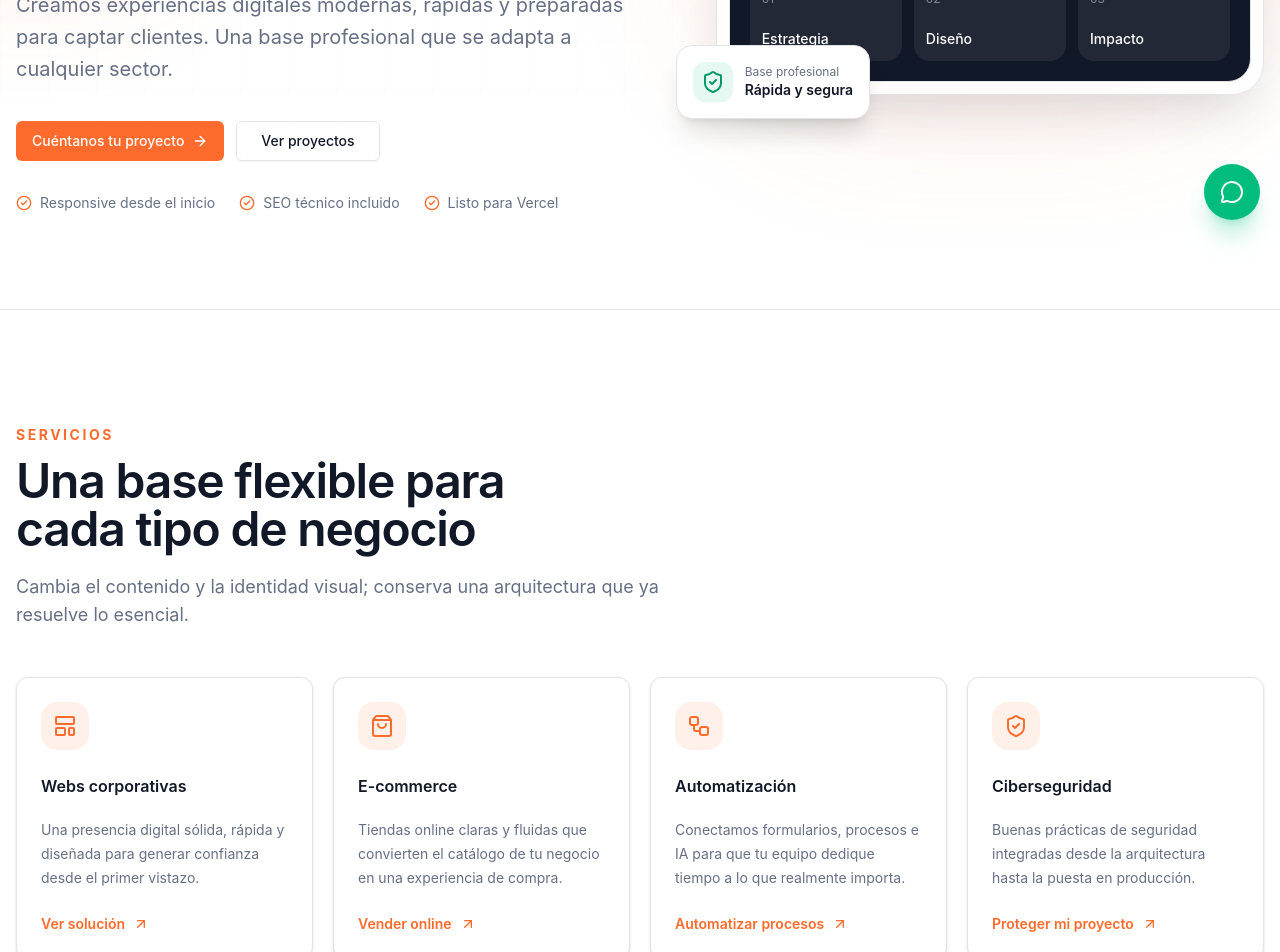
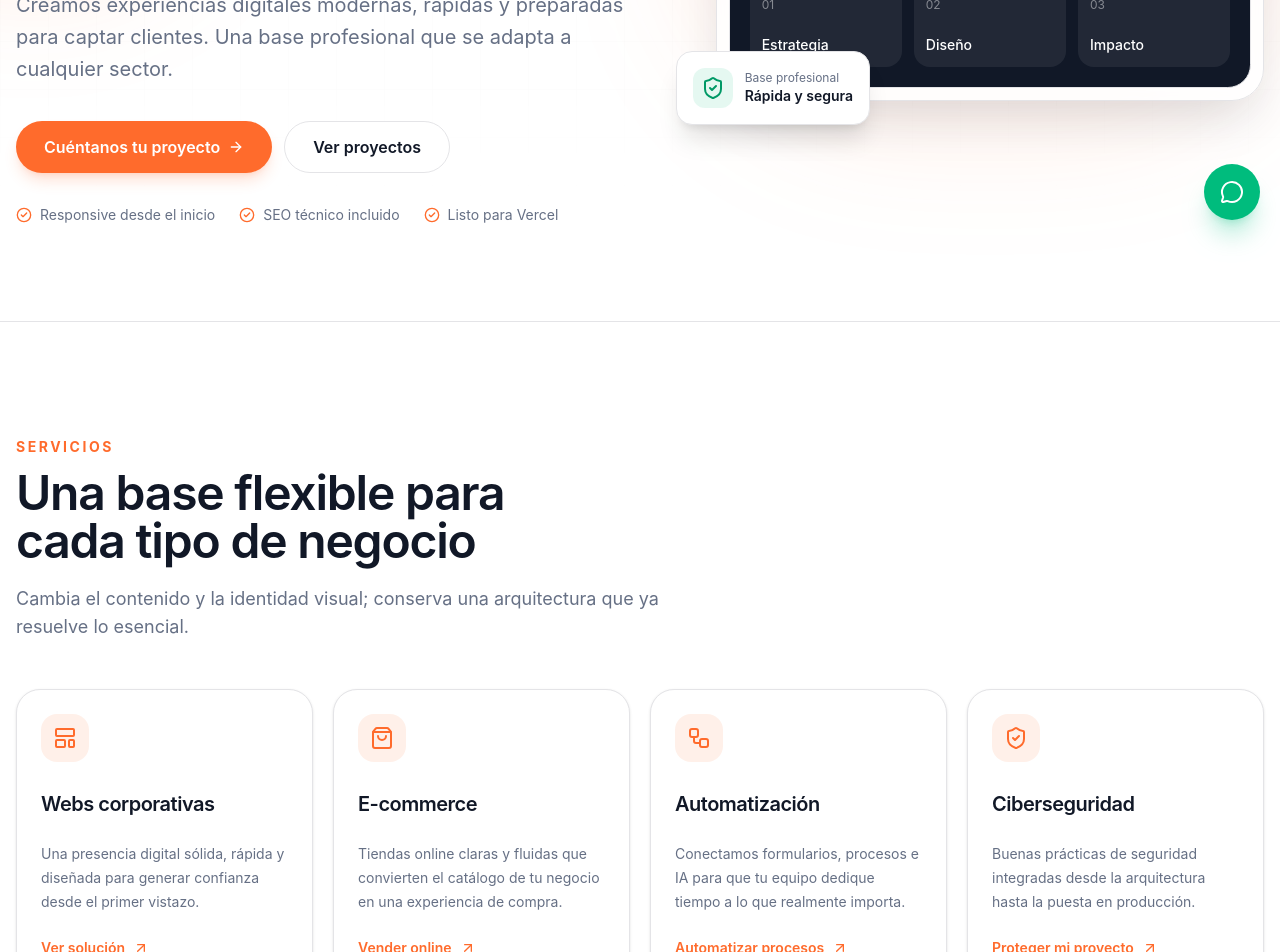
Before and after one commit to Malrg/logixly-web-starter, a Next.js app: page / in a window 1280 px wide. Shown: the part 560-1512 px from the top of the page. Built offline with nearby package versions, Linux system fonts and the light colour scheme.

Commit message:
feat: add reusable shadcn UI primitives

```diff
--- /dev/null
+++ b/src/components/ui/accordion.tsx
@@ -0,0 +1,26 @@
+"use client";
+
+import * as React from "react";
+import * as AccordionPrimitive from "@radix-ui/react-accordion";
+import { ChevronDown } from "lucide-react";
+import { cn } from "@/lib/utils";
+
+export const Accordion = AccordionPrimitive.Root;
+
+export function AccordionItem({ className, ...props }: React.ComponentProps<typeof AccordionPrimitive.Item>) {
+  return <AccordionPrimitive.Item className={cn("border-b border-border", className)} {...props} />;
+}
+
+export function AccordionTrigger({ className, children, ...props }: React.ComponentProps<typeof AccordionPrimitive.Trigger>) {
+  return (
+    <AccordionPrimitive.Header className="flex">
+      <AccordionPrimitive.Trigger className={cn("group flex flex-1 items-center justify-between py-5 text-left font-medium transition hover:text-primary", className)} {...props}>
+        {children}<ChevronDown className="size-4 shrink-0 transition-transform duration-200 group-data-[state=open]:rotate-180" />
+      </AccordionPrimitive.Trigger>
+    </AccordionPrimitive.Header>
+  );
+}
+
+export function AccordionContent({ className, children, ...props }: React.ComponentProps<typeof AccordionPrimitive.Content>) {
+  return <AccordionPrimitive.Content className="overflow-hidden text-sm data-[state=closed]:animate-accordion-up data-[state=open]:animate-accordion-down" {...props}><div className={cn("pb-5 leading-6 text-muted-foreground", className)}>{children}</div></AccordionPrimitive.Content>;
+}
--- /dev/null
+++ b/src/components/ui/button.tsx
@@ -0,0 +1,31 @@
+import * as React from "react";
+import { Slot } from "@radix-ui/react-slot";
+import { cva, type VariantProps } from "class-variance-authority";
+import { cn } from "@/lib/utils";
+
+const buttonVariants = cva(
+  "inline-flex items-center justify-center gap-2 whitespace-nowrap rounded-full text-sm font-semibold transition-all focus-visible:outline-none focus-visible:ring-2 focus-visible:ring-ring disabled:pointer-events-none disabled:opacity-50",
+  {
+    variants: {
+      variant: {
+        default: "bg-primary text-primary-foreground shadow-lg shadow-primary/20 hover:-translate-y-0.5 hover:bg-primary/90",
+        secondary: "bg-secondary text-secondary-foreground hover:bg-secondary/85",
+        outline: "border border-border bg-background/70 backdrop-blur hover:border-primary/40 hover:bg-accent",
+        ghost: "hover:bg-accent hover:text-accent-foreground",
+      },
+      size: { default: "h-11 px-5", sm: "h-9 px-4", lg: "h-13 px-7 text-base", icon: "size-10" },
+    },
+    defaultVariants: { variant: "default", size: "default" },
+  },
+);
+
+export interface ButtonProps extends React.ButtonHTMLAttributes<HTMLButtonElement>, VariantProps<typeof buttonVariants> {
+  asChild?: boolean;
+}
+
+export function Button({ className, variant, size, asChild = false, ...props }: ButtonProps) {
+  const Comp = asChild ? Slot : "button";
+  return <Comp className={cn(buttonVariants({ variant, size, className }))} {...props} />;
+}
+
+export { buttonVariants };
--- /dev/null
+++ b/src/components/ui/card.tsx
@@ -0,0 +1,18 @@
+import * as React from "react";
+import { cn } from "@/lib/utils";
+
+export function Card({ className, ...props }: React.ComponentProps<"div">) {
+  return <div className={cn("rounded-3xl border border-border/70 bg-card text-card-foreground shadow-sm", className)} {...props} />;
+}
+export function CardHeader({ className, ...props }: React.ComponentProps<"div">) {
+  return <div className={cn("flex flex-col gap-2 p-6", className)} {...props} />;
+}
+export function CardTitle({ className, ...props }: React.ComponentProps<"h3">) {
+  return <h3 className={cn("text-xl font-semibold tracking-tight", className)} {...props} />;
+}
+export function CardDescription({ className, ...props }: React.ComponentProps<"p">) {
+  return <p className={cn("text-sm leading-6 text-muted-foreground", className)} {...props} />;
+}
+export function CardContent({ className, ...props }: React.ComponentProps<"div">) {
+  return <div className={cn("p-6 pt-0", className)} {...props} />;
+}
--- /dev/null
+++ b/src/components/ui/input.tsx
@@ -0,0 +1,6 @@
+import * as React from "react";
+import { cn } from "@/lib/utils";
+
+export function Input({ className, type, ...props }: React.ComponentProps<"input">) {
+  return <input type={type} className={cn("h-12 w-full rounded-xl border border-input bg-background px-4 text-sm outline-none transition placeholder:text-muted-foreground focus:border-primary focus:ring-4 focus:ring-primary/10", className)} {...props} />;
+}
```
